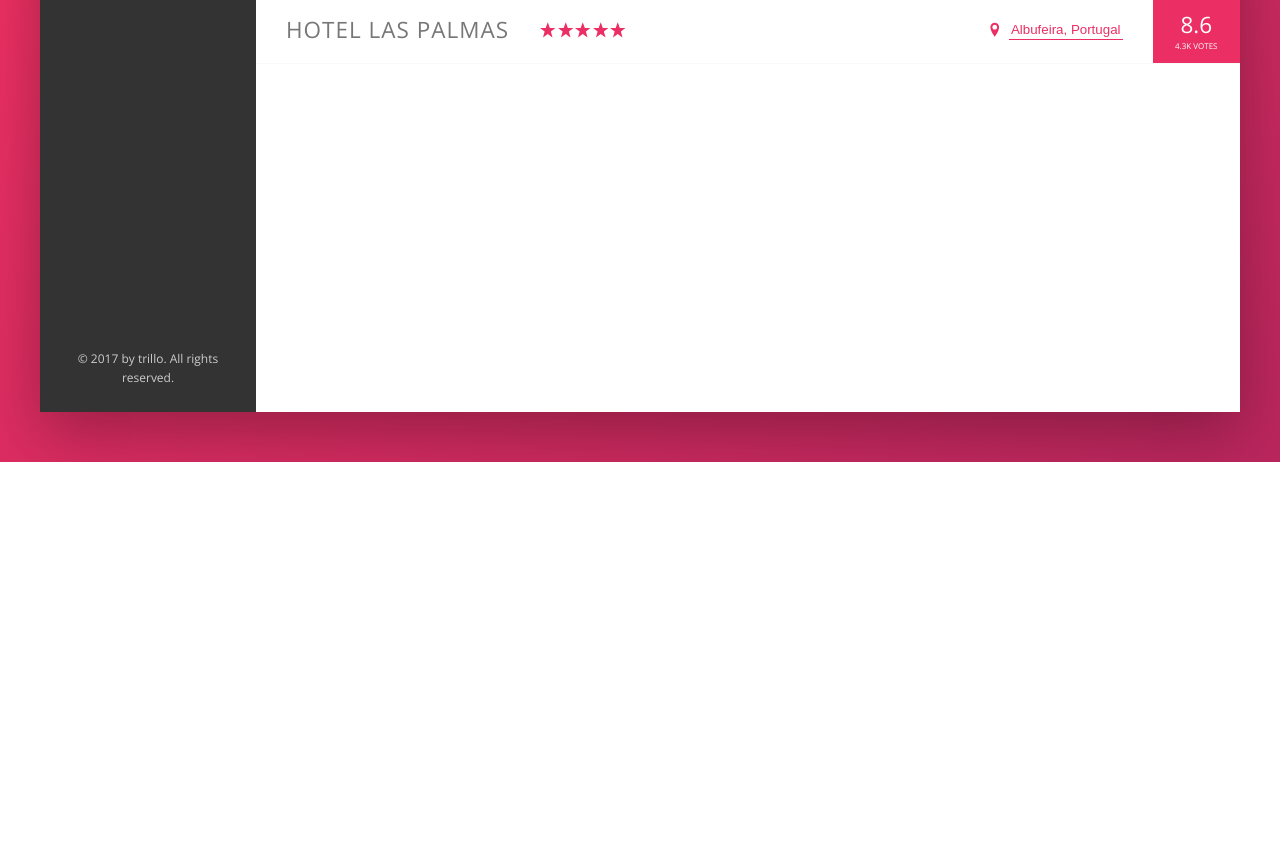
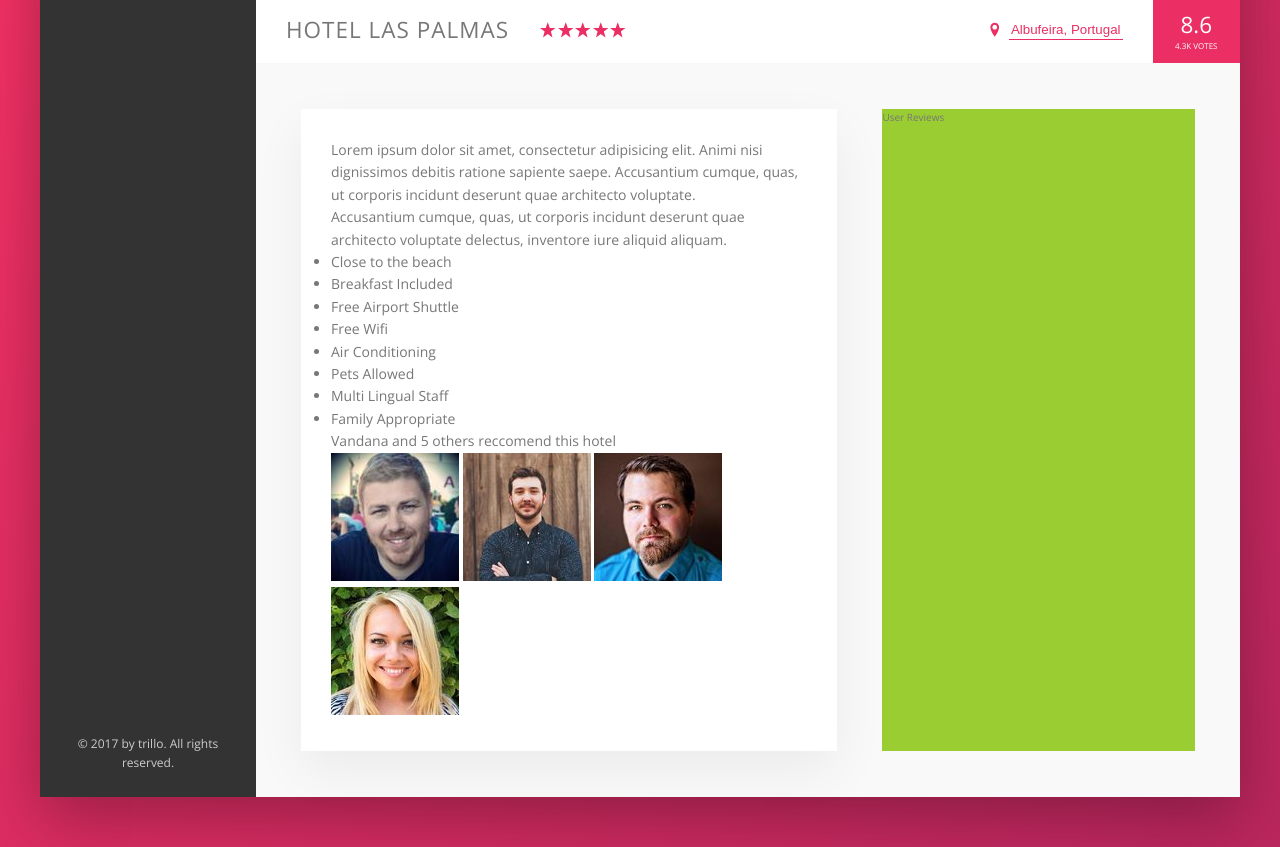
Before and after one commit to electro75/Trillo, a website: page index.html in a window 1280 px wide. Shown: the part 508-1355 px from the top of the page. Before the commit the page ends 970 px from the top, so only its background shows below. Drawn offline with nearby package versions, Linux system fonts and the light colour scheme.

Commit message:
add description section markup and basic styles

```diff
--- a/index.html
+++ b/index.html
@@ -135,6 +135,59 @@
                             <div class="overview__rating--count">4.3k votes</div>
                         </div>
                     </div>
+
+                    <div class="detail">
+
+                        <div class="description">
+                            <p class="paragraph">
+                                Lorem ipsum dolor sit amet, consectetur adipisicing elit. Animi nisi dignissimos debitis ratione sapiente saepe. Accusantium cumque, quas, ut corporis incidunt deserunt quae architecto voluptate.
+                            </p>
+                            <p class="paragraph">
+                                Accusantium cumque, quas, ut corporis incidunt deserunt quae architecto voluptate delectus, inventore iure aliquid aliquam.
+                            </p>
+                            <ul class="list">
+                                <li class="list__item">
+                                    Close to the beach
+                                </li>
+                                <li class="list__item">
+                                    Breakfast Included
+                                </li>
+                                <li class="list__item">
+                                    Free Airport Shuttle
+                                </li>
+                                <li class="list__item">
+                                    Free Wifi
+                                </li>
+                                <li class="list__item">
+                                    Air Conditioning
+                                </li>
+                                <li class="list__item">
+                                    Pets Allowed
+                                </li>
+                                <li class="list__item">
+                                    Multi Lingual Staff
+                                </li>
+                                <li class="list__item">
+                                    Family Appropriate
+                                </li>
+                            </ul>
+                            <div class="reccomend">
+                                <p class="reccoment__count">
+                                    Vandana and 5 others reccomend this hotel
+                                </p>
+                                <p class="reccoment__friends">
+                                    <img src="img/user-3.jpg" alt="user pic" class="reccomend__photo">
+                                    <img src="img/user-4.jpg" alt="user pic" class="reccomend__photo">
+                                    <img src="img/user-5.jpg" alt="user pic" class="reccomend__photo">
+                                    <img src="img/user-6.jpg" alt="user pic" class="reccomend__photo">
+                                </p>
+                            </div>
+                        </div>
+
+                        <div class="user-reviews">
+                            User Reviews
+                        </div>
+                    </div>
                 </main>
             </div>
         </div>
--- a/sass/_base.scss
+++ b/sass/_base.scss
@@ -31,6 +31,9 @@ Grey dark 3: #999
     --color-grey-dark-3: #999;
 
     --shadow-dark: 0 2rem 6rem rgba(0,0,0, .3);
+    --shadow-light: 0 2rem 5rem rgba(0,0,0, .06);
+
+    --line: 1px solid var(--color-grey-light-1);
 }
 
 * {
--- a/sass/_components.scss
+++ b/sass/_components.scss
@@ -224,7 +224,7 @@
 .overview {
     display: flex;
     align-items: center;
-    border-bottom: 1px solid var(--color-grey-light-1);
+    border-bottom: var(--line);
 
 
     &__heading {
--- a/sass/_layout.scss
+++ b/sass/_layout.scss
@@ -33,5 +33,25 @@
 .hotel-view {
     background-color: #fff;
     flex: 1;
-    height: 80rem;
 }
+
+.detail {
+    display: flex;
+    padding: 4.5rem;
+    background-color: var(--color-grey-light-1);
+    border-bottom: var(--line);
+}
+
+.description {
+    background-color: #fff;
+    box-shadow: var(--shadow-light);;
+    padding: 3rem;
+    flex: 0 0 60%;
+    margin-right: 4.5rem;
+    font-size: 1.4rem;
+}
+
+.user-reviews {
+    background-color: yellowgreen;
+    flex: 1;
+}
```
Also changed, not shown: css/style.css.
